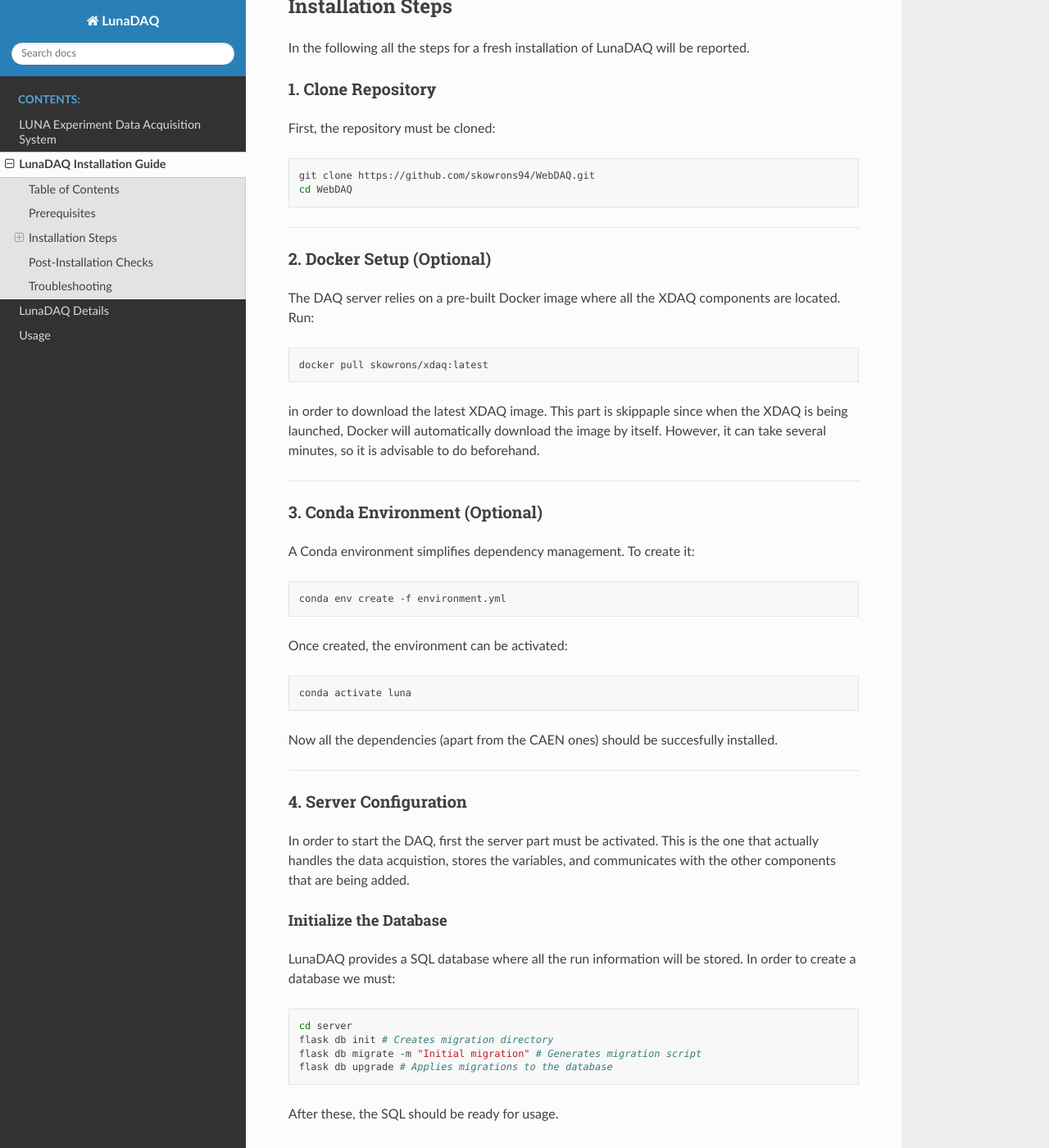
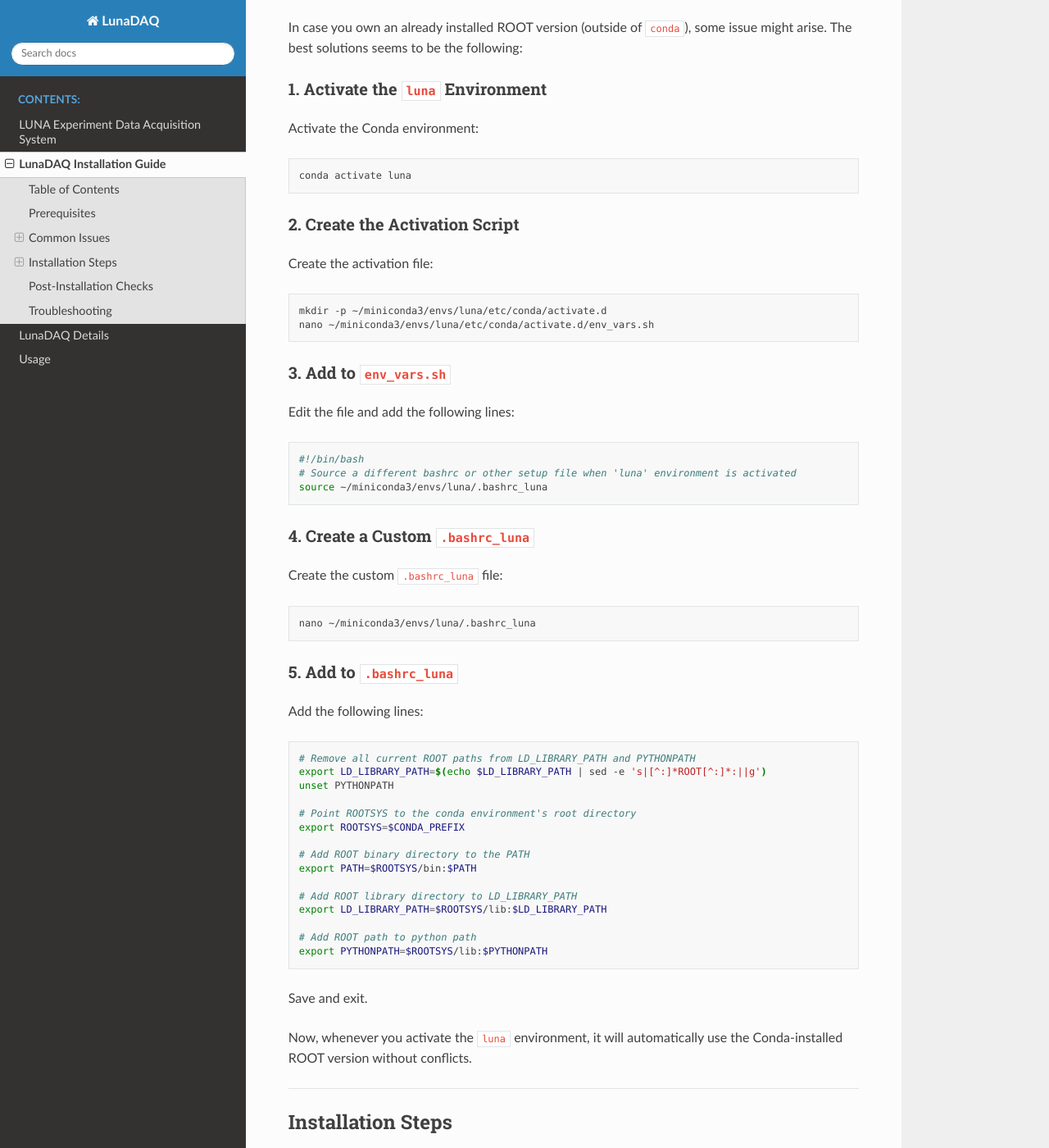
Before and after one commit to skowrons94/WebDAQ, a Sphinx documentation site: the page built from doc/installation.md, in a window 1280 px wide and 1400 px high, scrolled down 1531 px. Shown: the whole window at 82% size. Built offline with Sphinx 7.4.7 and the Read the Docs theme 3.1.0, drawn with Linux system fonts in a browser that asks for light colours.

Commit message:
Updated documentation

````diff
--- a/doc/installation.md
+++ b/doc/installation.md
@@ -44,6 +44,66 @@
 make # Build the software
 sudo ln -s LunaSpy /usr/local/bin/LunaSpy # Create a symbolic link
 ```
+
+## Common Issues
+
+In case you own an already installed ROOT version (outside of ```conda```), some issue might arise. The best solutions seems to be the following:
+
+### 1. Activate the `luna` Environment
+Activate the Conda environment:
+
+```bash
+conda activate luna
+```
+
+### 2. Create the Activation Script
+Create the activation file:
+
+```bash
+mkdir -p ~/miniconda3/envs/luna/etc/conda/activate.d
+nano ~/miniconda3/envs/luna/etc/conda/activate.d/env_vars.sh
+```
+
+### 3. Add to `env_vars.sh`
+Edit the file and add the following lines:
+
+```bash
+#!/bin/bash
+# Source a different bashrc or other setup file when 'luna' environment is activated
+source ~/miniconda3/envs/luna/.bashrc_luna
+```
+
+### 4. Create a Custom `.bashrc_luna`
+Create the custom `.bashrc_luna` file:
+
+```bash
+nano ~/miniconda3/envs/luna/.bashrc_luna
+```
+
+### 5. Add to `.bashrc_luna`
+Add the following lines:
+
+```bash
+# Remove all current ROOT paths from LD_LIBRARY_PATH and PYTHONPATH
+export LD_LIBRARY_PATH=$(echo $LD_LIBRARY_PATH | sed -e 's|[^:]*ROOT[^:]*:||g')
+unset PYTHONPATH
+
+# Point ROOTSYS to the conda environment's root directory
+export ROOTSYS=$CONDA_PREFIX
+
+# Add ROOT binary directory to the PATH
+export PATH=$ROOTSYS/bin:$PATH
+
+# Add ROOT library directory to LD_LIBRARY_PATH
+export LD_LIBRARY_PATH=$ROOTSYS/lib:$LD_LIBRARY_PATH
+
+# Add ROOT path to python path
+export PYTHONPATH=$ROOTSYS/lib:$PYTHONPATH
+```
+
+Save and exit.
+
+Now, whenever you activate the `luna` environment, it will automatically use the Conda-installed ROOT version without conflicts.
 
 ---
 
````
